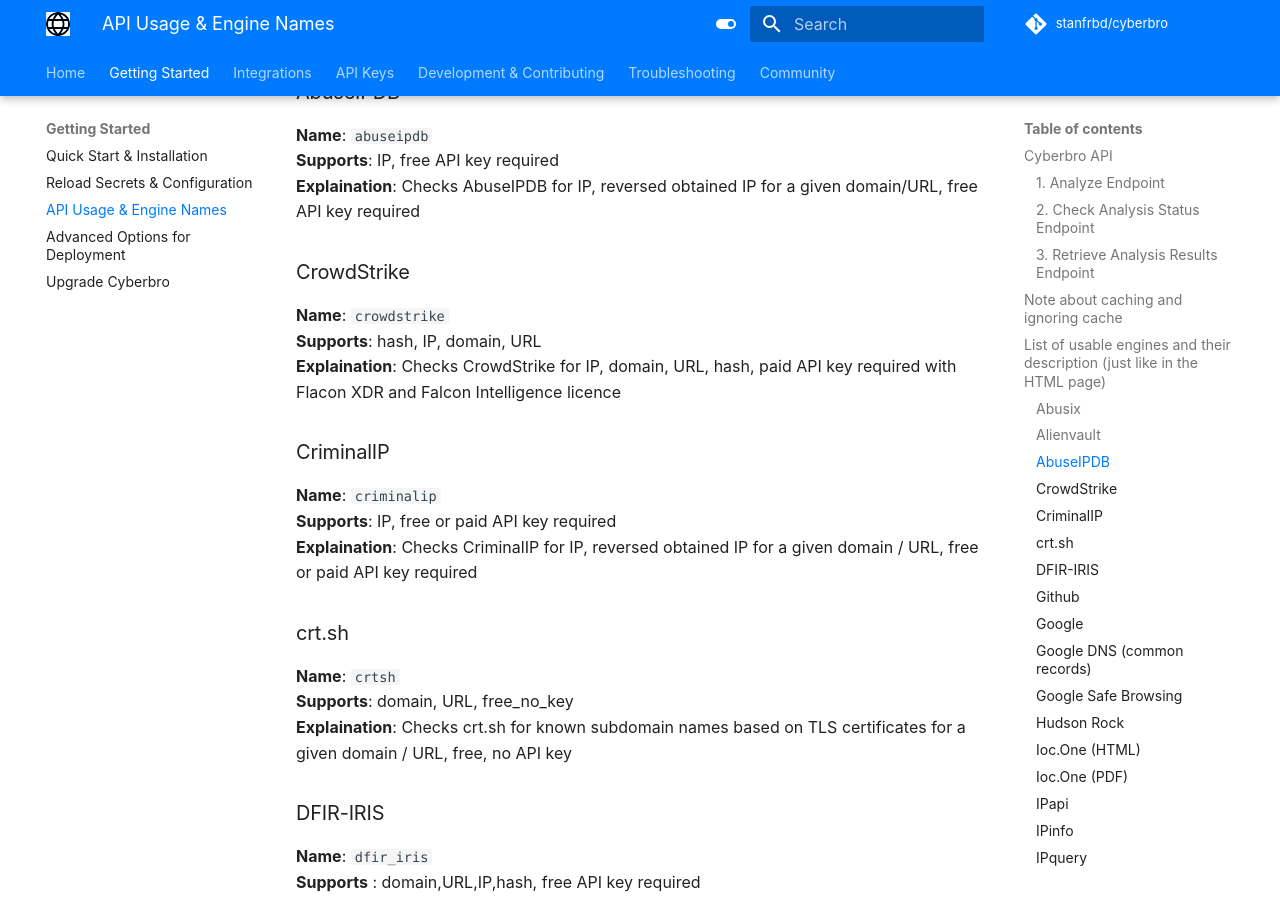
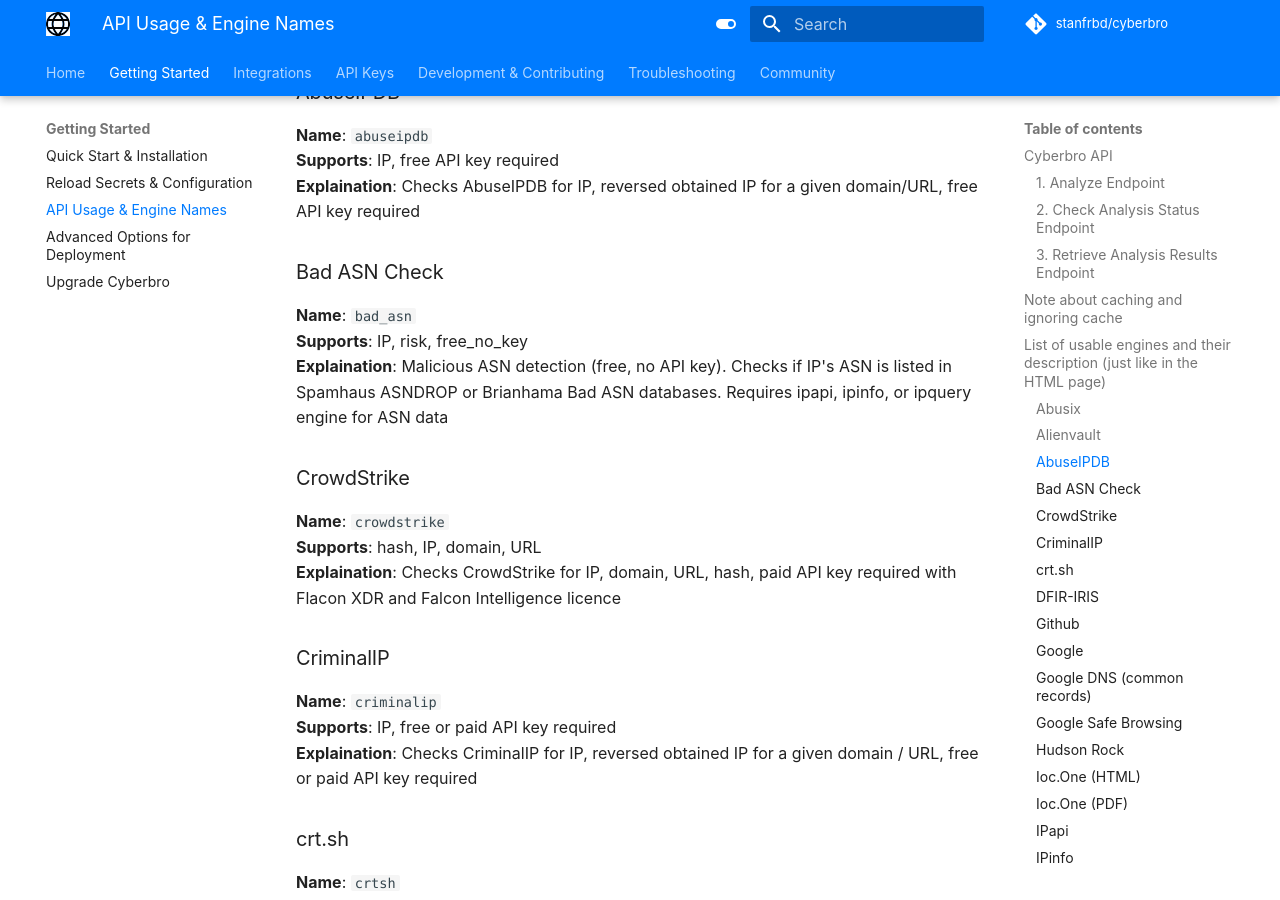
Before and after one commit to ubahmapk/cyberbro, an MkDocs documentation site: the page built from docs/quick-start/API-usage-and-engine-names.md, in a window 1280 px wide and 900 px high, scrolled down 3581 px. Built offline with MkDocs 1.6.1 and Material for MkDocs 9.7.7, drawn with Linux system fonts in a browser that asks for light colours; some web fonts are replaced; comment, search, counter and statistics services are not loaded.

Commit message:
Add doc for BAD ASN and add copy function in JS

```diff
--- a/docs/quick-start/API-usage-and-engine-names.md
+++ b/docs/quick-start/API-usage-and-engine-names.md
@@ -286,6 +286,11 @@
 **Supports**: IP, free API key required
 **Explaination**: Checks AbuseIPDB for IP, reversed obtained IP for a given domain/URL, free API key required
 
+### Bad ASN Check
+**Name**: `bad_asn`
+**Supports**: IP, risk, free_no_key
+**Explaination**: Malicious ASN detection (free, no API key). Checks if IP's ASN is listed in Spamhaus ASNDROP or Brianhama Bad ASN databases. Requires ipapi, ipinfo, or ipquery engine for ASN data
+
 ### CrowdStrike
 **Name**: `crowdstrike`
 **Supports**: hash, IP, domain, URL
```
Also changed, not shown: static/format_results.js (+8 -0 lines).
